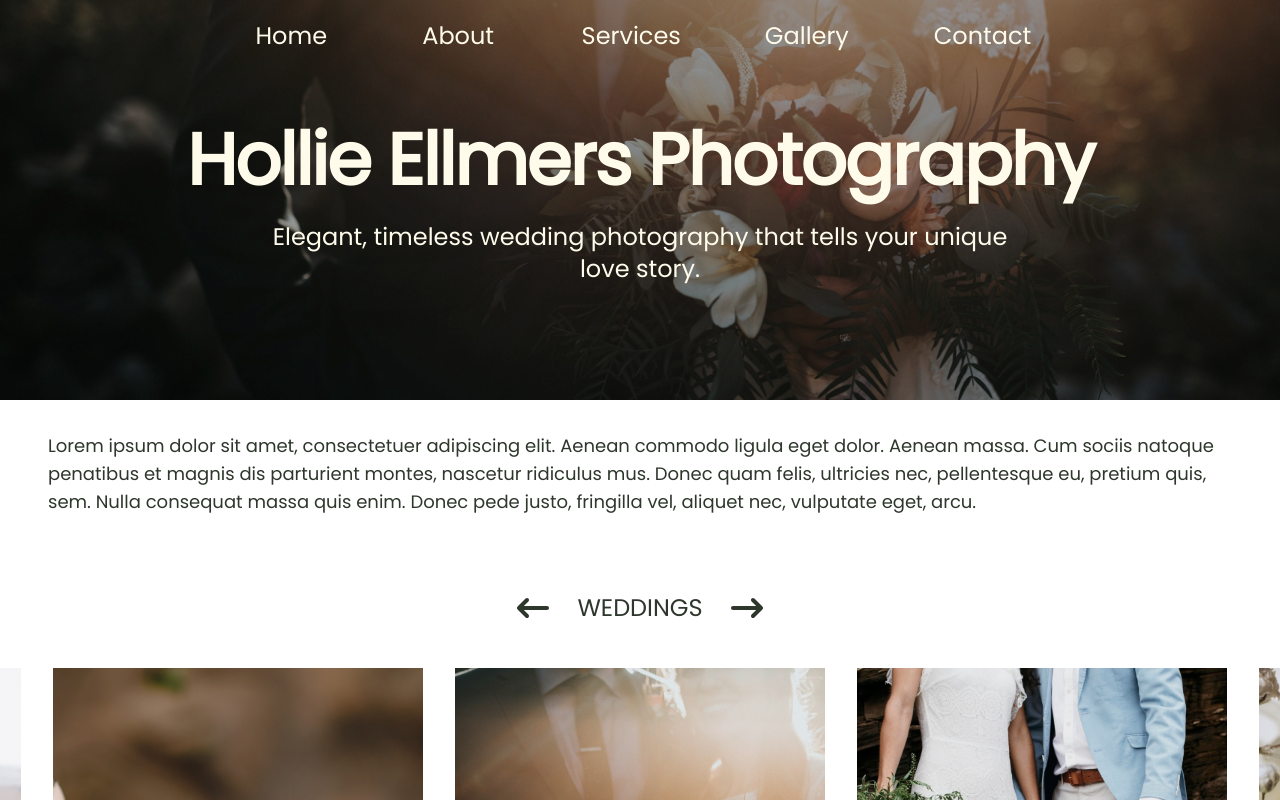
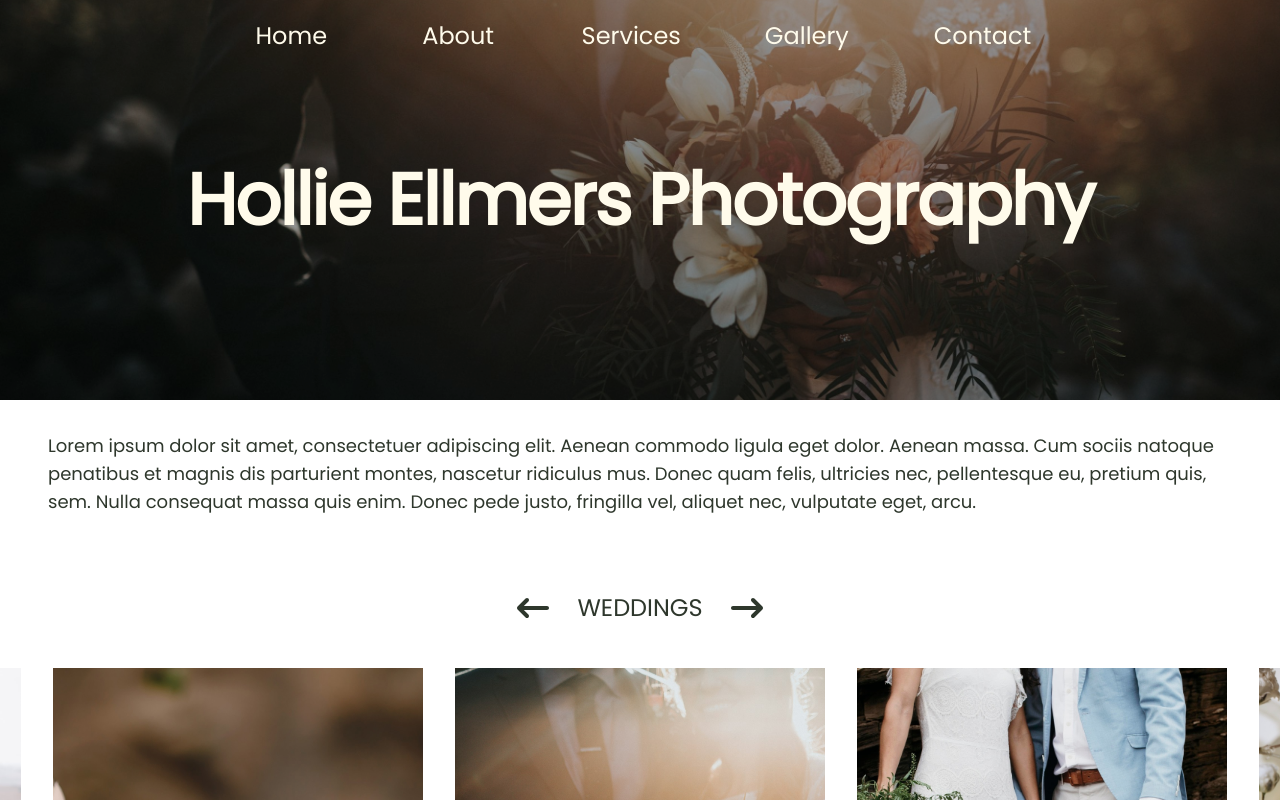
Before and after one commit to shadae-ellmers/hollie-ellmers-photography, a Next.js app: page / in a window 1280 px wide. Shown: the top 800 px of the page. Built offline with nearby package versions, Linux system fonts and the light colour scheme.

Commit message:
replace homebanner with pagebanner

```diff
--- a/app/page.tsx
+++ b/app/page.tsx
@@ -1,5 +1,5 @@
 import Carousel from '@/components/Carousel'
-import HomeBanner from '@/components/HomeBanner'
+import PageBanner from '@/components/PageBanner'
 import Image from 'next/image'
 
 const images = [
@@ -12,7 +12,11 @@ const images = [
 export default function Home() {
   return (
     <div>
-      <HomeBanner />
+      <PageBanner
+        title="Hollie Ellmers Photography"
+        imageSrc="/images/wedding-1.jpeg"
+        imageAlt="wedding-1"
+      />
 
       {/* Block one: content */}
       <div className="px-6 sm:px-12 py-8 lg:text-lg">
--- a/components/HomeBanner.tsx
+++ /dev/null
@@ -1,33 +0,0 @@
-'use client'
-
-import Image from 'next/image'
-
-export default function HomeBanner() {
-  return (
-    <div className="relative w-full h-[50vh] min-h-[300px] flex items-center justify-center text-amber-50">
-      {/* Background Image */}
-      <div className="absolute inset-0">
-        <Image
-          src="/images/wedding-1.jpeg"
-          alt="wedding-1"
-          fill
-          style={{ objectFit: 'cover' }}
-          loading="lazy"
-        />
-        {/* Soft Overlay */}
-        <div className="absolute inset-0 bg-black/30"></div>
-      </div>
-
-      {/* Hero Content */}
-      <div className="relative z-10 text-center px-6">
-        <h1 className="text-4xl sm:text-5xl lg:text-7xl font-bold leading-tight tracking-tight">
-          Hollie Ellmers Photography
-        </h1>
-        <p className="mt-4 text-lg md:text-2xl max-w-3xl mx-auto font-light">
-          Elegant, timeless wedding photography that tells your unique love
-          story.
-        </p>
-      </div>
-    </div>
-  )
-}
```
